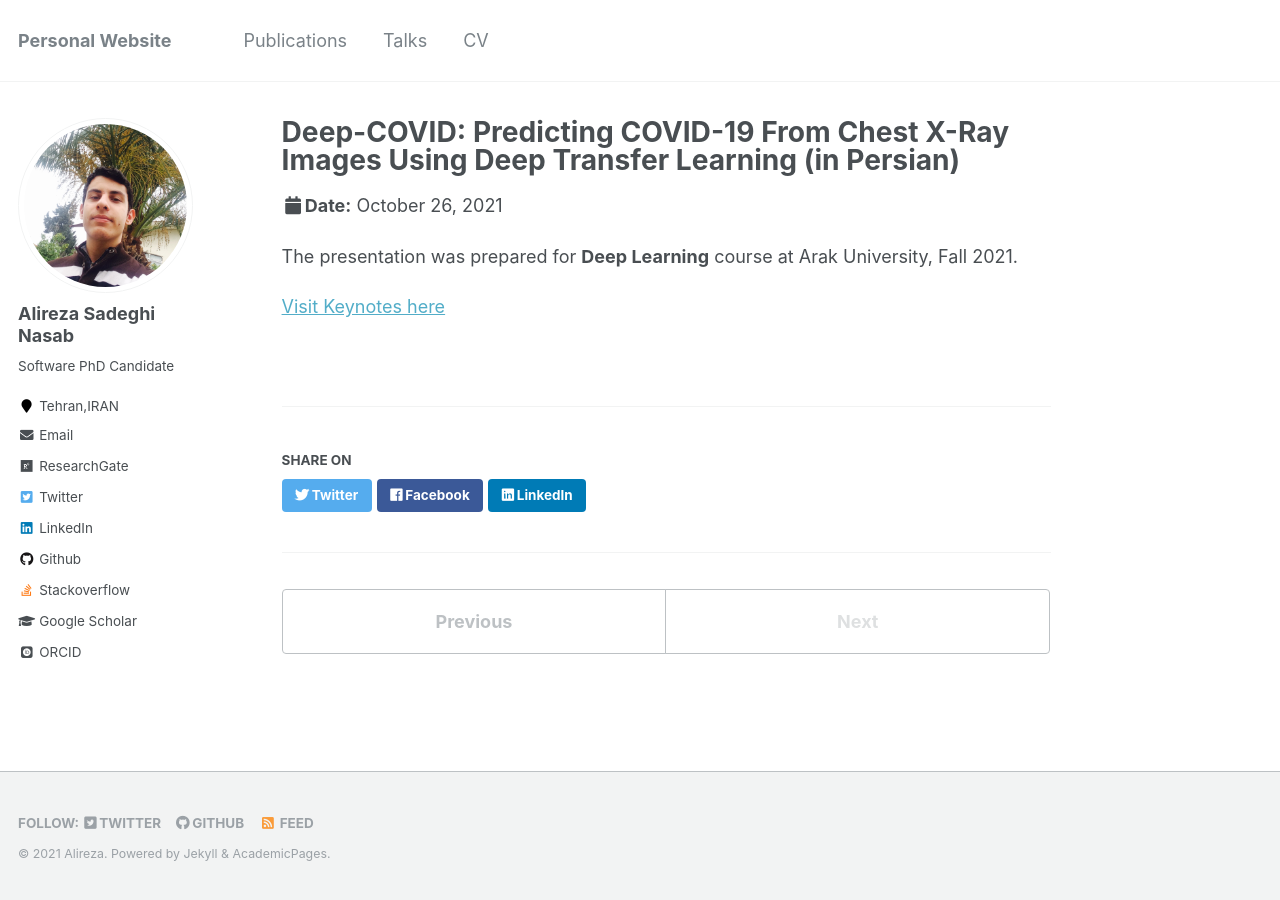
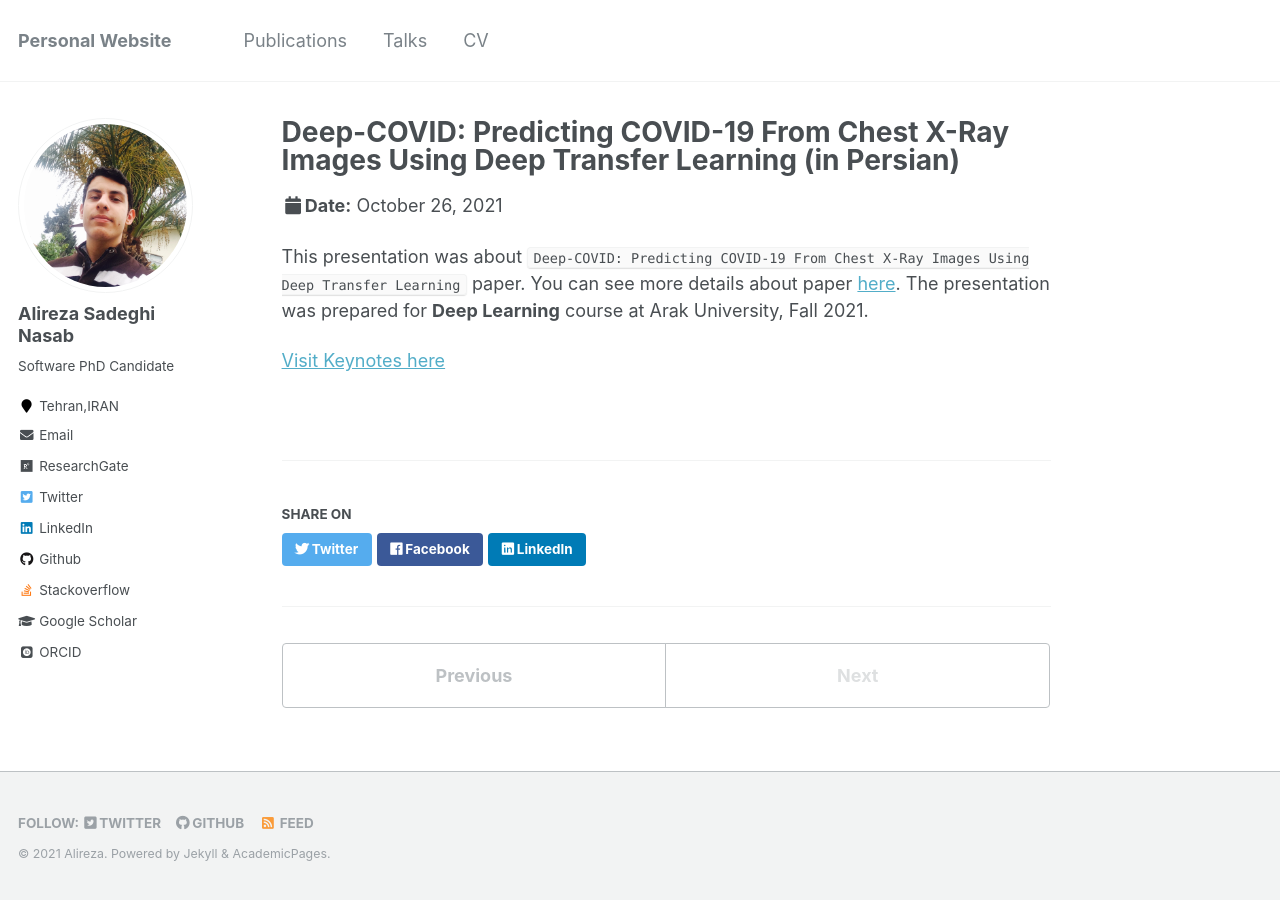
Before and after one commit to AlirezaSN/AlirezaSN.github.io, a Jekyll site: the page built from _talks/talk_15.md, in a window 1280 px wide. Built offline with Jekyll 4.4.1, drawn with Linux system fonts in a browser that asks for light colours; some web fonts are replaced.

Commit message:
modify talk_15 description

```diff
--- a/_talks/talk_15.md
+++ b/_talks/talk_15.md
@@ -8,6 +8,6 @@ date: 2021-10-26
 location: "Tehran, Iran"
 ---
 
-The presentation was prepared for **Deep Learning** course at Arak University, Fall 2021.
+This presentation was about `Deep-COVID: Predicting COVID-19 From Chest X-Ray Images Using Deep Transfer Learning` paper. You can see more details about paper [here](https://www.sciencedirect.com/science/article/pii/S1361841520301584). The presentation was prepared for **Deep Learning** course at Arak University, Fall 2021.
 
 [Visit Keynotes here](https://alirezasn.github.io/files/talk_15_slides.pdf)
```
